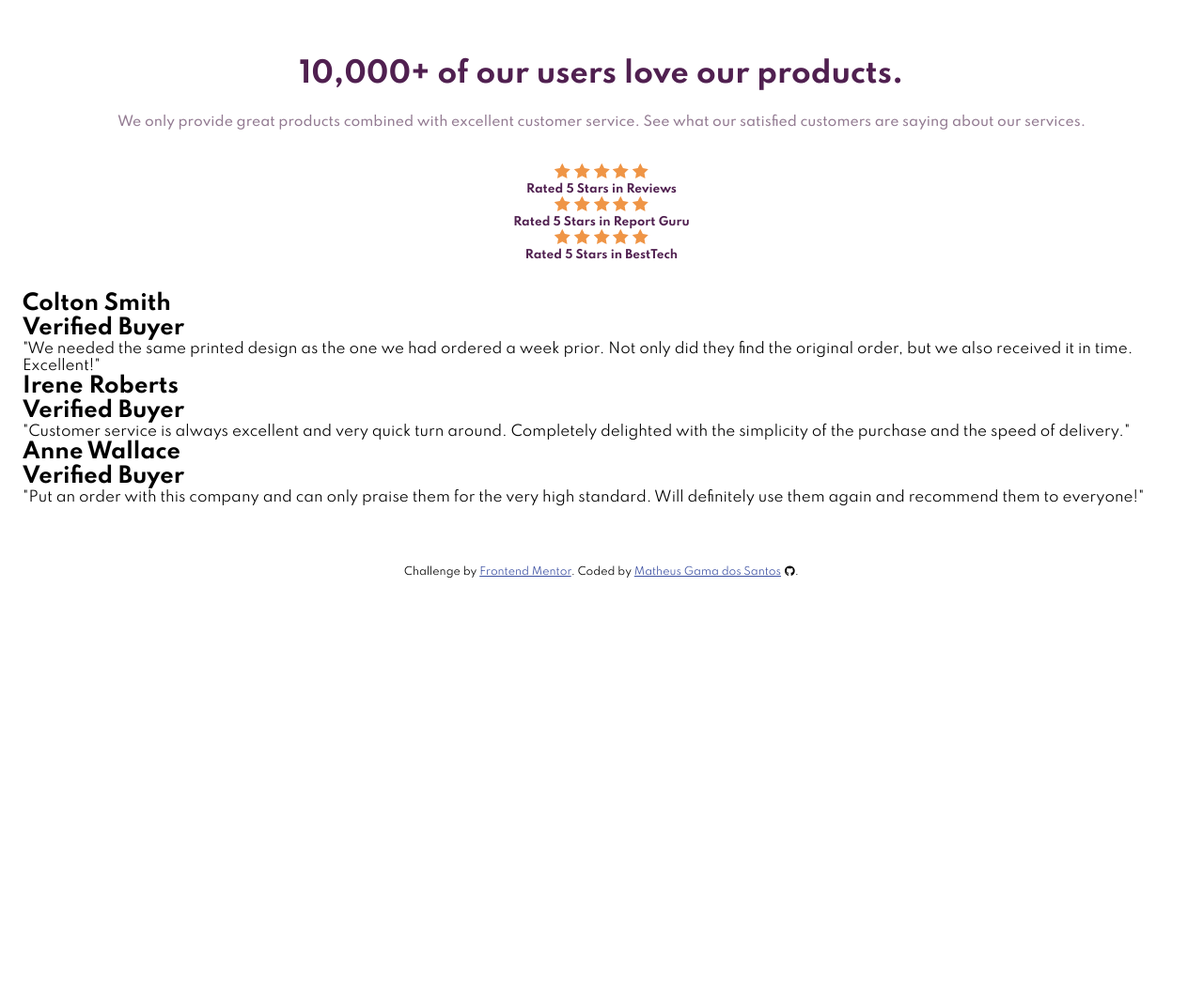
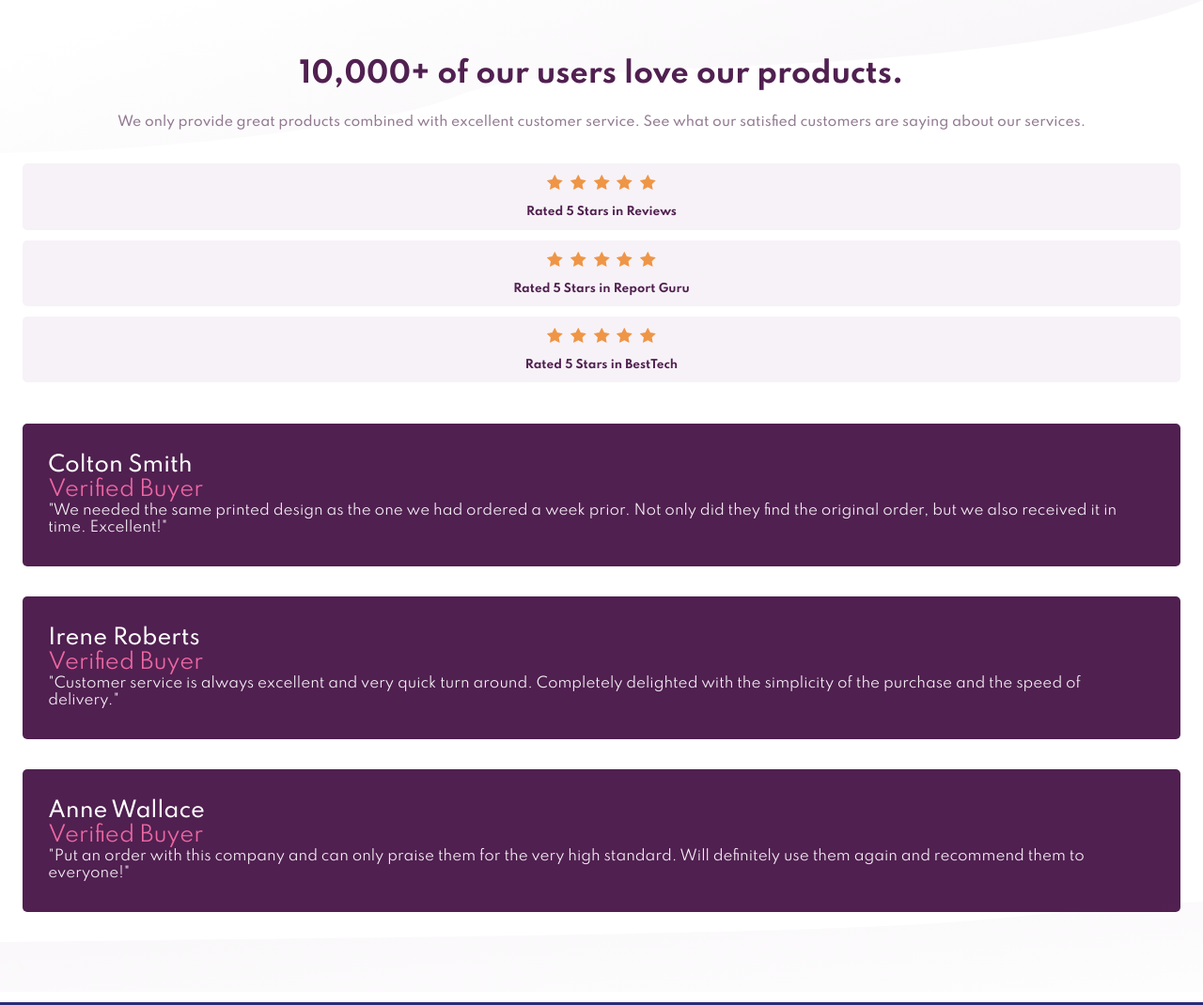
Before and after one commit to MatheusGSantos/social-proof-section, a plain HTML site: page index.html in a window 1280 px wide. Shown: the top 1070 px of the page at 94% size. Before the commit the page ends 800 px from the top, so only its background shows below. Drawn offline with Linux system fonts and the light colour scheme.

Commit message:
updated css

```diff
--- a/styles/style.css
+++ b/styles/style.css
@@ -15,17 +15,46 @@
   box-sizing: border-box;
 }
 
+html,
+body {
+  width: 100%;
+  height: 100%;
+}
+
 body {
   font-size: 15px;
   font-family: "Spartan", sans-serif;
+}
+
+.main-wrapper {
+  width: 100%;
+  position: relative;
+  overflow-x: hidden;
+}
+
+main {
+  width: 100%;
+  position: relative;
+}
+
+#top-bg-img {
+  background-image: url(../images/bg-pattern-top-mobile.svg);
+  background-size: 100% 25%;
+  background-repeat: no-repeat;
+  position: absolute;
+  top: 0;
+  left: 0;
+  height: 61%;
   width: 100%;
 }
 
 .content-wrapper {
+  width: 100%;
   padding: 4rem 1.5rem;
 }
 
 /****** Top Section ******/
+
 .top-section {
   text-align: center;
   display: flex;
@@ -50,10 +79,25 @@ body {
   margin: 2rem 0;
 }
 
+.rating {
+  background-color: var(--light-grayish-magenta);
+  border-radius: 5px;
+  margin-bottom: 0.7rem;
+}
+
+.rating .stars {
+  padding: 0.75rem 0;
+}
+
+.rating .stars img {
+  margin: 0 2px;
+}
+
 .rating h4 {
   color: var(--very-dark-magenta);
   font-size: 12px;
   font-weight: 700;
+  padding-bottom: 0.7rem;
 }
 
 /****** Cards Section ******/
@@ -61,3 +105,61 @@ body {
   display: flex;
   flex-direction: column;
 }
+
+.card {
+  background-color: var(--very-dark-magenta);
+  margin-bottom: 2rem;
+  border-radius: 5px;
+  padding: 2rem 1.7rem;
+}
+
+.card #anne-card {
+  margin-bottom: 0;
+}
+
+.user-name {
+  color: var(--white);
+  font-weight: 500;
+}
+
+.user-status {
+  color: var(--soft-pink);
+  font-weight: 400;
+}
+
+.testimonial {
+  color: var(--light-grayish-magenta);
+}
+
+#bottom-bg-img {
+  background-image: url(../images/bg-pattern-bottom-mobile.svg);
+  background-size: 100% 90%;
+  background-repeat: no-repeat;
+  position: absolute;
+  bottom: 0;
+  height: 10%;
+  width: 100%;
+}
+
+/****** footer ******/
+footer {
+  background-color: #2b2b79;
+  color: var(--light-grayish-magenta);
+  padding: 0.6rem;
+}
+
+.attribution {
+  font-size: 9px;
+}
+
+.attribution a {
+  color: #e095f7;
+}
+
+.attribution a:hover {
+  color: rgb(164, 111, 173);
+}
+
+.attribution i {
+  font-size: 10px;
+}
```
